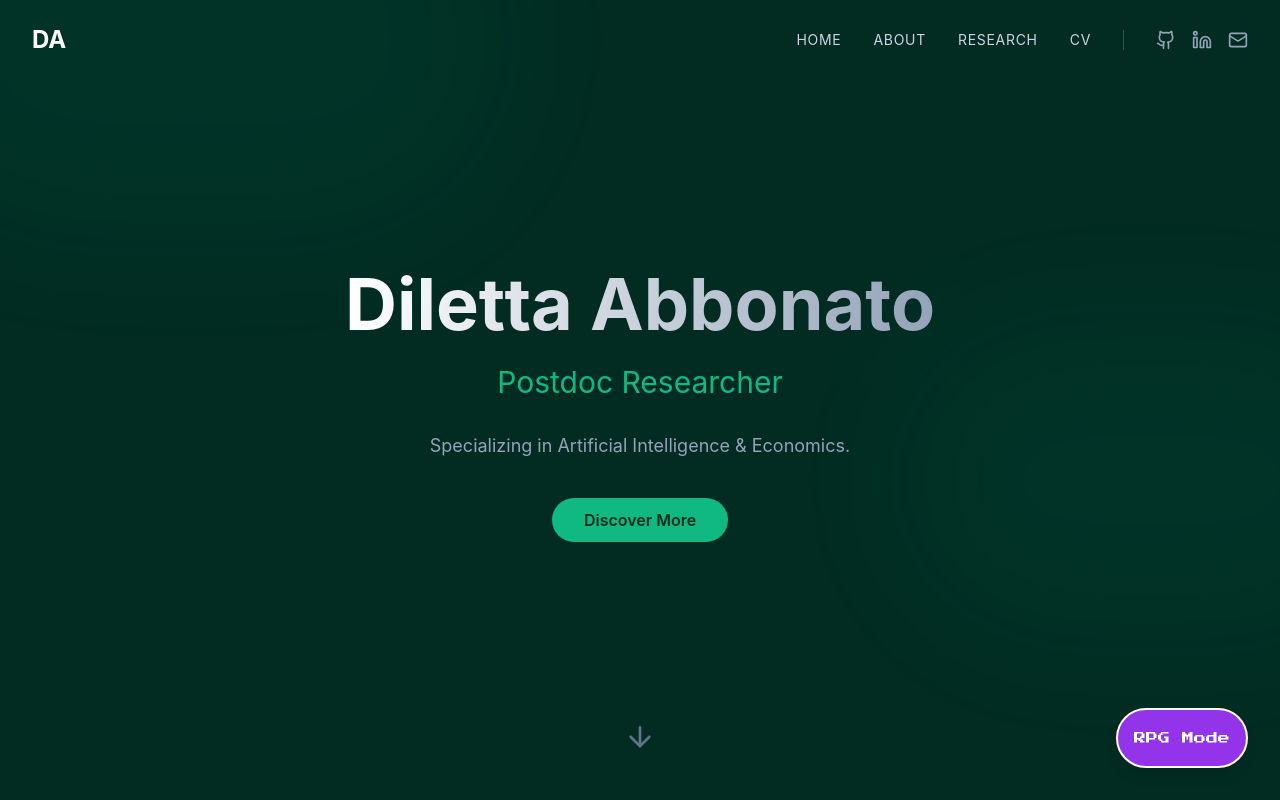
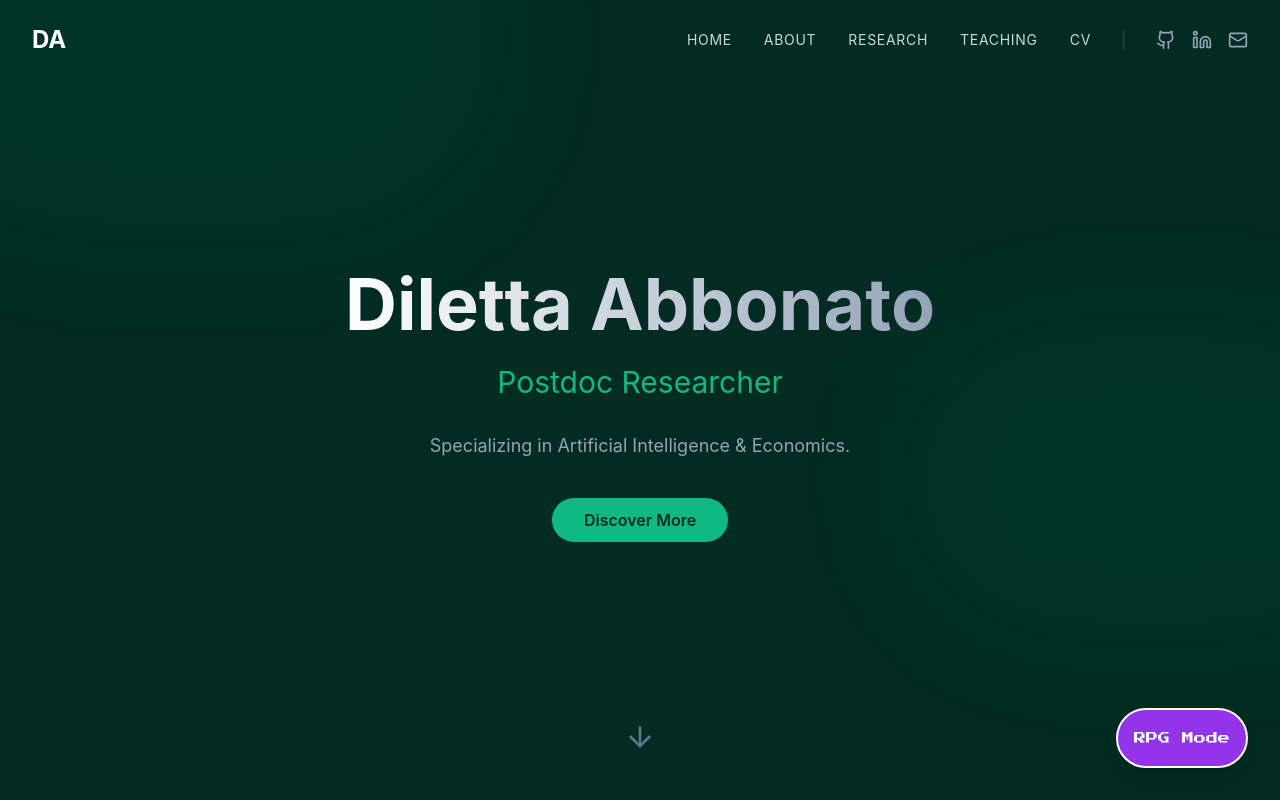
Before and after one commit to zabbonat/zabbonat.github.io, a React (Vite) app: page / in a window 1280 px wide. Both pictures are taken after a click on the button 1238 px from the left and 42 px from the top of the page. Shown: the top 800 px of the page. Built offline with nearby package versions, Linux system fonts and the light colour scheme.

Commit message:
Update Navbar.jsx

```diff
--- a/src/components/Navbar.jsx
+++ b/src/components/Navbar.jsx
@@ -18,6 +18,7 @@ const Navbar = () => {
         { name: 'Home', href: '#' },
         { name: 'About', href: '#about' },
         { name: 'Research', href: '#research' },
+        { name: 'Teaching', href: '#teaching' },
         { name: 'CV', href: '#cv' },
     ];
 
```
